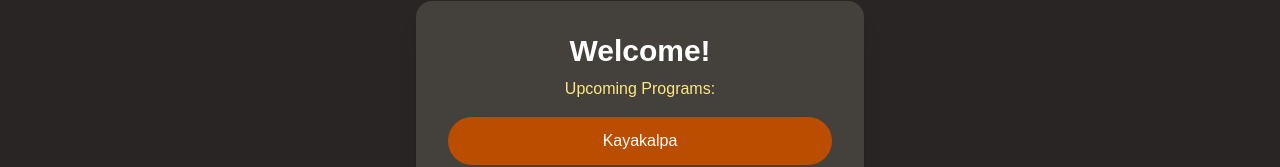
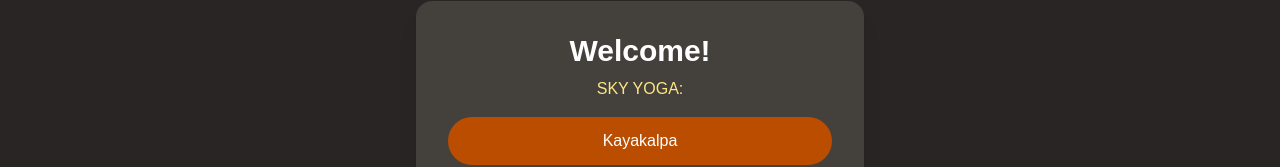
Before and after one commit to Itz-Viggy/Yoga-Registration, a Next.js app: page / in a window 1280 px wide. Shown: the part 301-468 px from the top of the page. Built offline with nearby package versions, Linux system fonts and the light colour scheme.

Commit message:
Heading change

```diff
--- a/src/app/page.tsx
+++ b/src/app/page.tsx
@@ -32,7 +32,7 @@ export default function HomePage() {
             Welcome!
           </h3>
           <p className="text-amber-200 mb-4 text-sm md:text-base">
-            Upcoming Programs:
+            SKY YOGA:
           </p>
           <button
             onClick={handleKKClick}
```
